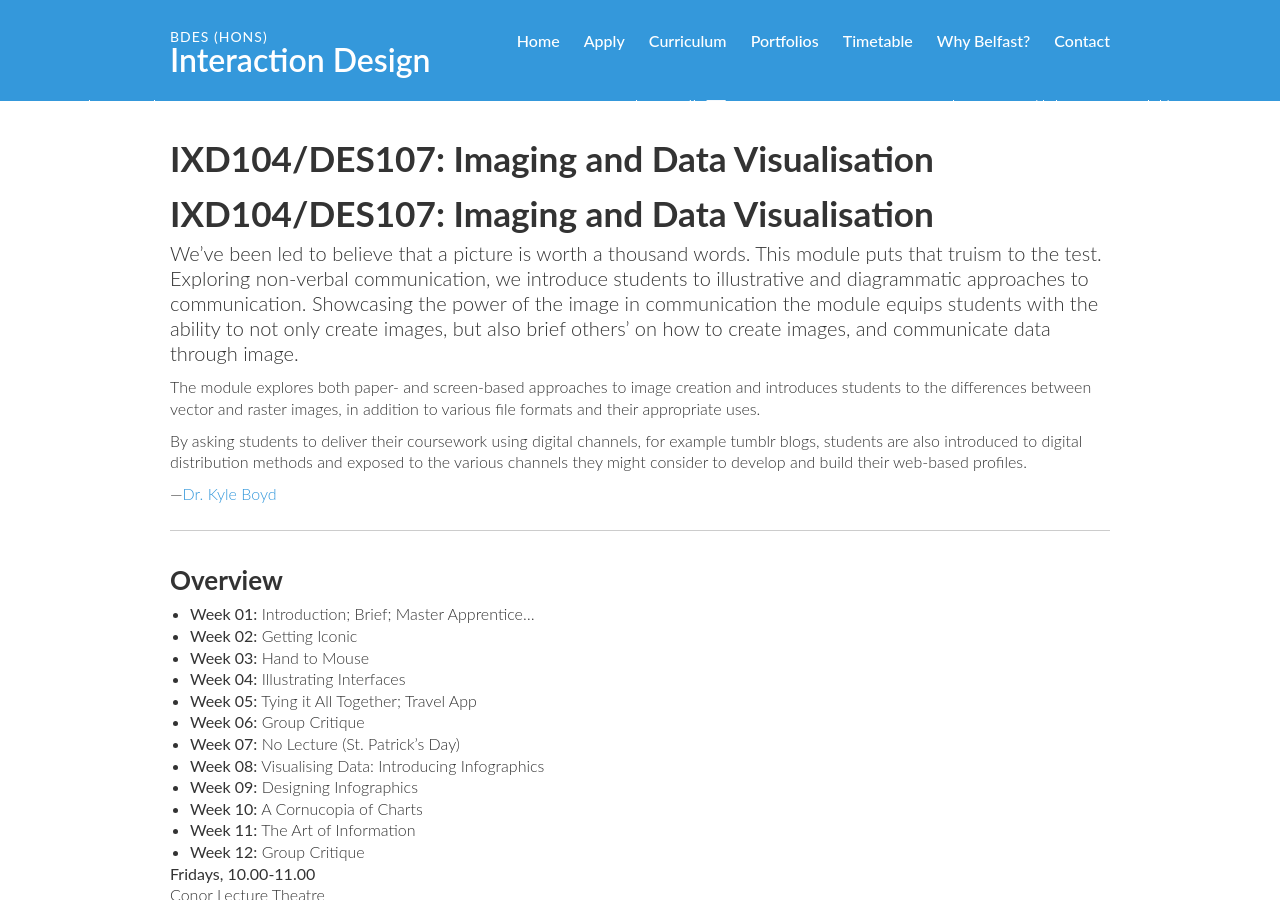
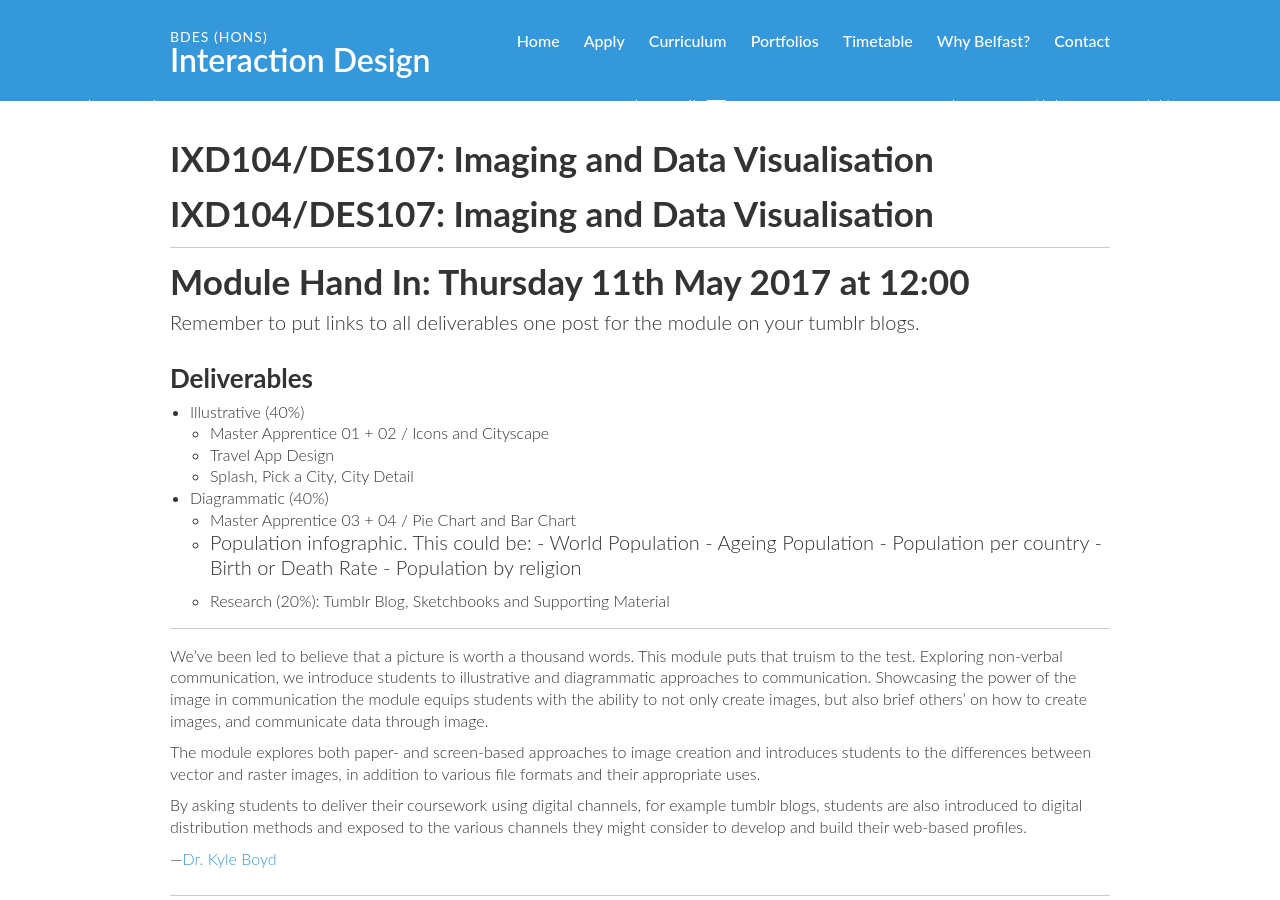
Before and after one commit to ixdbelfast/ixdbelfast.github.io, a Jekyll site: the page built from modules/IXD104/IXD104.md, in a window 1280 px wide and 900 px high, scrolled down 429 px. Built offline with Jekyll 4.4.1, drawn with Linux system fonts in a browser that asks for light colours; our own code applies the rules of GitHub Pages for plain Markdown files.

Commit message:
Deliverables update

```diff
--- a/modules/IXD104/IXD104.md
+++ b/modules/IXD104/IXD104.md
@@ -1,5 +1,25 @@
 IXD104/DES107: Imaging and Data Visualisation
 =============================================
+
+---
+# Module Hand In: Thursday 11th May 2017 at 12:00
+
+Remember to put links to all deliverables one post for the module on your tumblr blogs.
+
+## Deliverables
+
+- Illustrative (40%)
+	- Master Apprentice 01 + 02 / Icons and Cityscape
+	- Travel App Design
+	- Splash, Pick a City, City Detail
+
+- Diagrammatic (40%)
+	- 	Master Apprentice 03 + 04 / Pie Chart and Bar Chart
+	- Population infographic. This could be: - World Population - Ageing Population - Population per country - Birth or Death Rate - Population by religion
+
+	- Research (20%): Tumblr Blog, Sketchbooks and Supporting Material
+
+---
 
 We’ve been led to believe that a picture is worth a thousand words. This module puts that truism to the test. Exploring non-verbal communication, we introduce students to illustrative and diagrammatic approaches to communication. Showcasing the power of the image in communication the module equips students with the ability to not only create images, but also brief others’ on how to create images, and communicate data through image.
 
```
